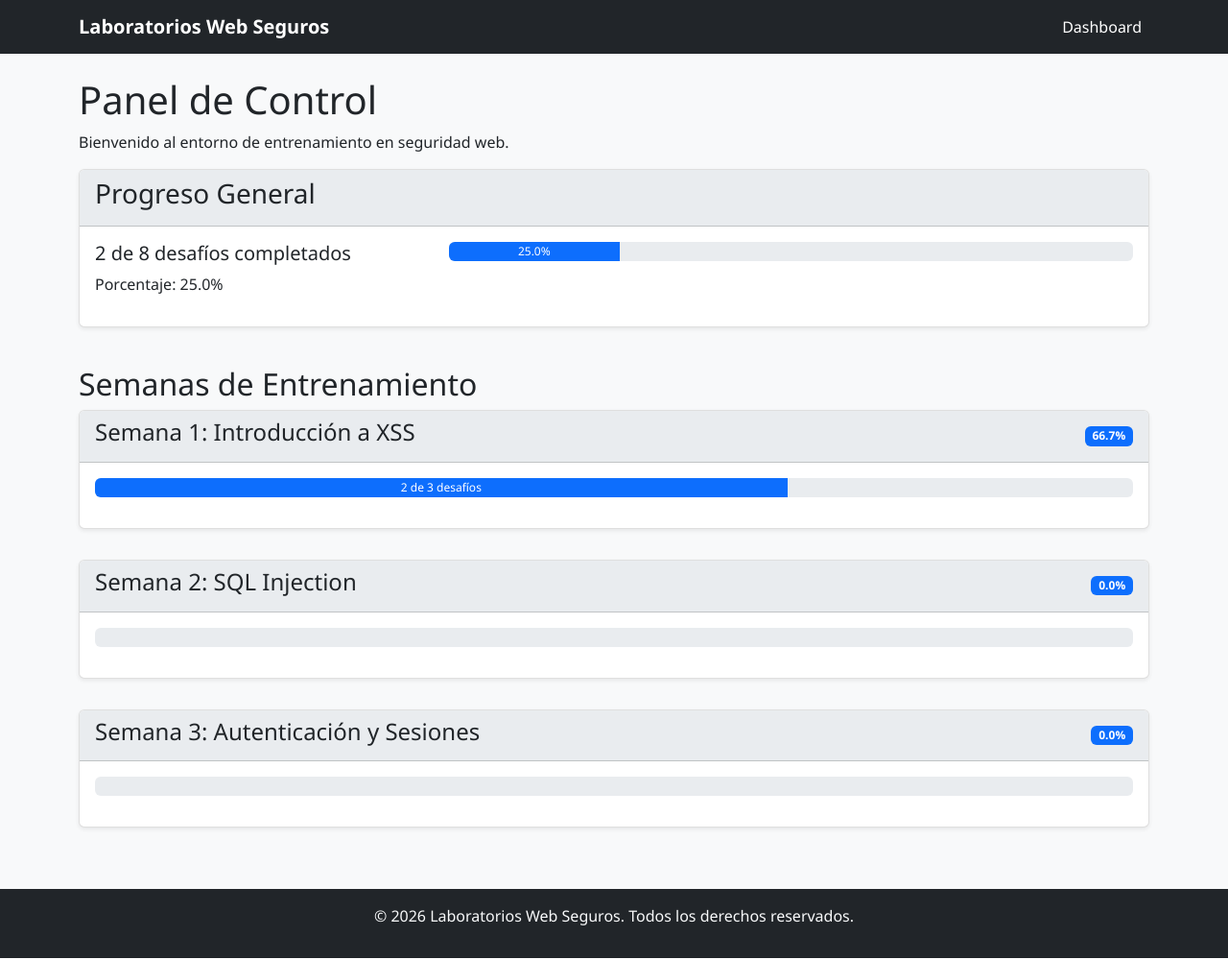
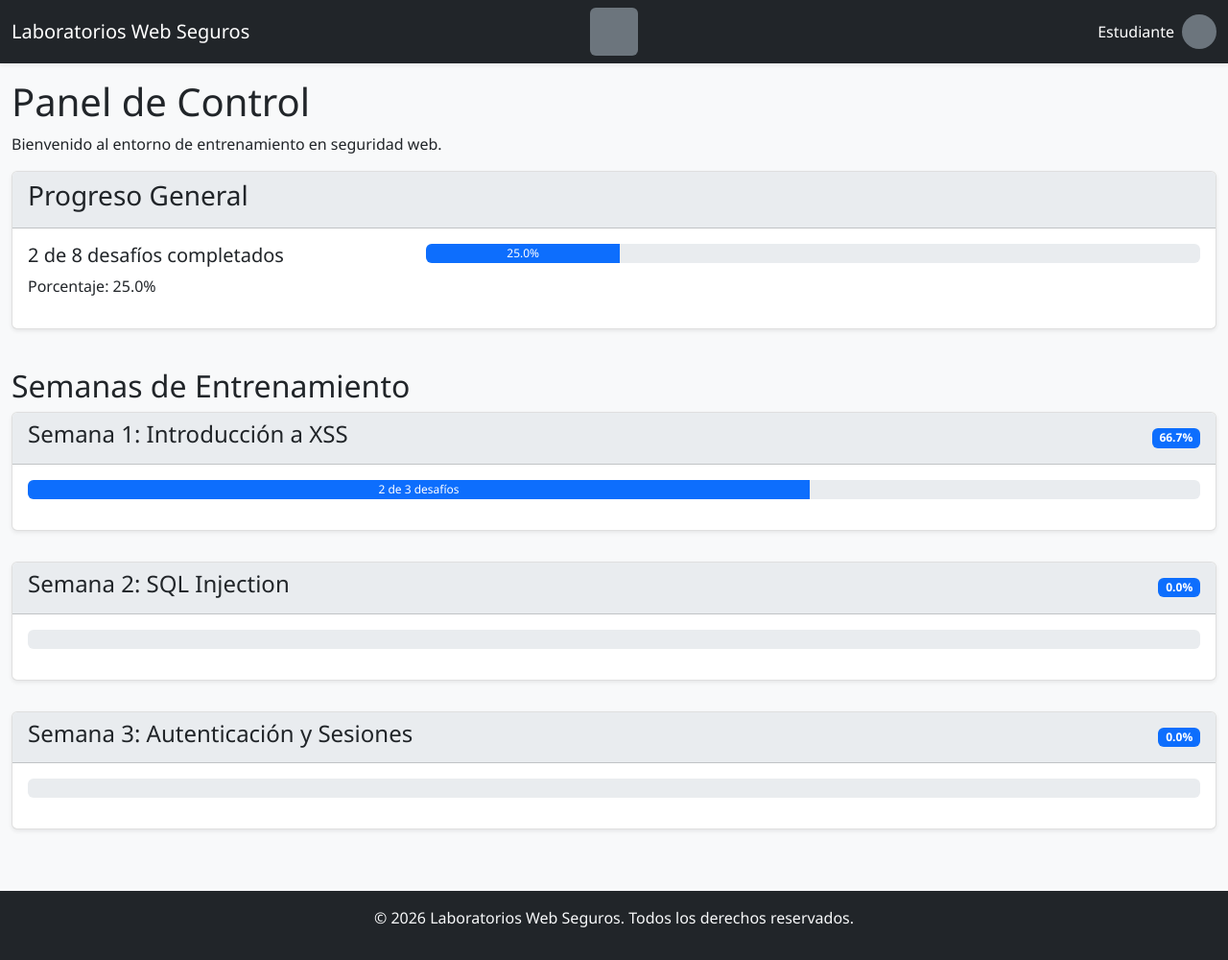
Before and after one commit to Gorlex/laboratorio-web-seguro, a Django app: page / in a window 1280 px wide. Shown: the whole page at 96% size. Run offline with Django 5.2, Linux system fonts and the light colour scheme.

```diff
--- a/static/css/style.css
+++ b/static/css/style.css
@@ -27,6 +27,17 @@ body {
     height: 20px;
 }
 
+/* Estilos para el header */
+.header {
+    background-color: #212529;
+    color: white;
+    box-shadow: 0 2px 4px rgba(0,0,0,.1);
+}
+
+.header-title {
+    font-weight: 600;
+}
+
 /* Estilos para los desafíos */
 .challenge-card {
     transition: transform 0.2s;
--- a/templates/base.html
+++ b/templates/base.html
@@ -10,25 +10,36 @@
     {% block extra_css %}{% endblock %}
 </head>
 <body>
-    <!-- Navbar -->
-    <nav class="navbar navbar-expand-lg navbar-dark bg-dark">
-        <div class="container">
-            <a class="navbar-brand" href="{% url 'dashboard:index' %}">Laboratorios Web Seguros</a>
-            <button class="navbar-toggler" type="button" data-bs-toggle="collapse" data-bs-target="#navbarNav">
-                <span class="navbar-toggler-icon"></span>
-            </button>
-            <div class="collapse navbar-collapse" id="navbarNav">
-                <ul class="navbar-nav ms-auto">
-                    <li class="nav-item">
-                        <a class="nav-link active" href="{% url 'dashboard:index' %}">Dashboard</a>
-                    </li>
-                </ul>
+    <!-- Header Principal -->
+    <header class="bg-dark text-white shadow-sm">
+        <div class="container-fluid">
+            <div class="row align-items-center py-2">
+                <div class="col-md-3 col-6">
+                    <h1 class="h5 mb-0">Laboratorios Web Seguros</h1>
+                </div>
+                <div class="col-md-6 d-none d-md-block text-center">
+                    <!-- Espacio para logotipo -->
+                    <div class="logo-placeholder bg-secondary rounded" style="width: 50px; height: 50px; margin: 0 auto;"></div>
+                </div>
+                <div class="col-md-3 col-6 text-end">
+                    <div class="d-flex align-items-center justify-content-end">
+                        <button class="btn btn-link text-white p-0 me-3" type="button" title="Notificaciones">
+                            <i class="bi bi-bell"></i>
+                        </button>
+                        <div class="d-flex align-items-center">
+                            <span class="me-2">Estudiante</span>
+                            <div class="bg-secondary rounded-circle d-flex align-items-center justify-content-center" style="width: 36px; height: 36px;">
+                                <i class="bi bi-person"></i>
+                            </div>
+                        </div>
+                    </div>
+                </div>
             </div>
         </div>
-    </nav>
+    </header>
 
     <!-- Contenido Principal -->
-    <main class="container mt-4">
+    <main class="container-fluid mt-3">
         {% block content %}{% endblock %}
     </main>
 
```
